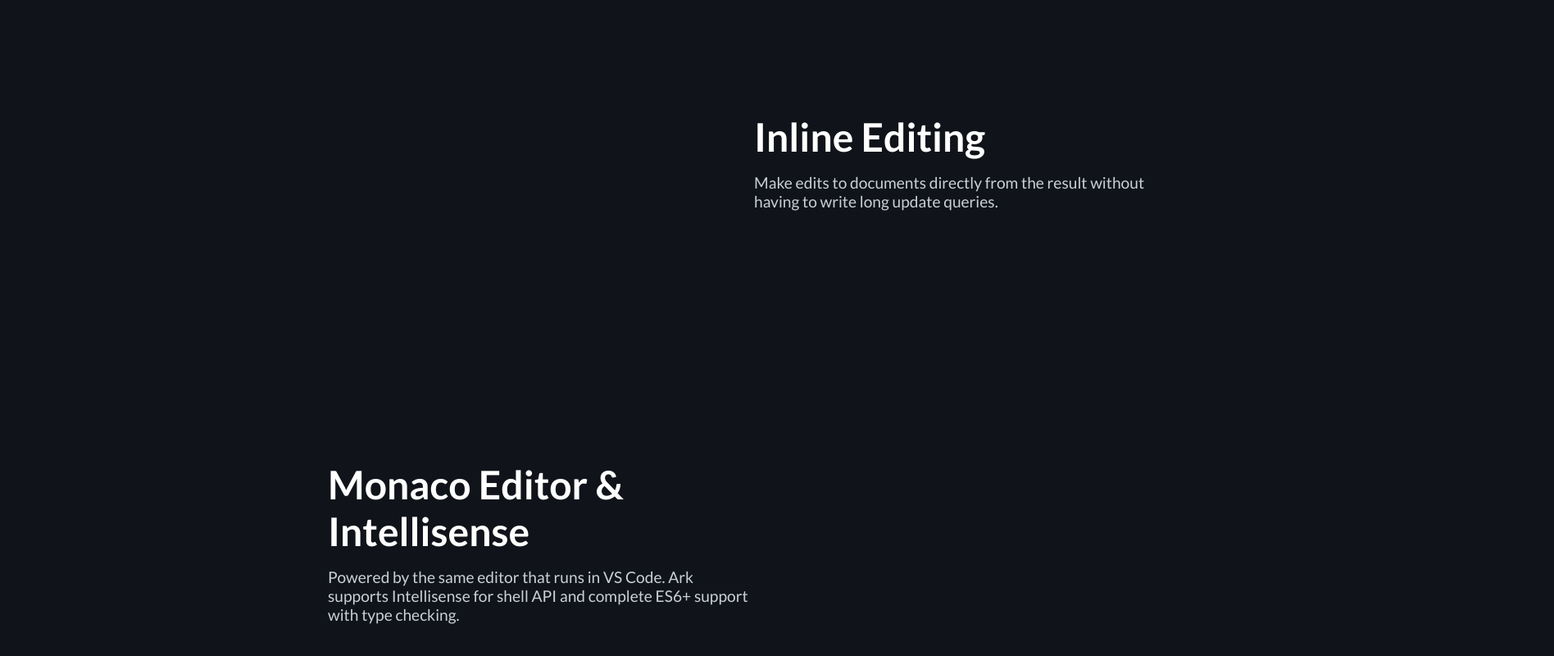
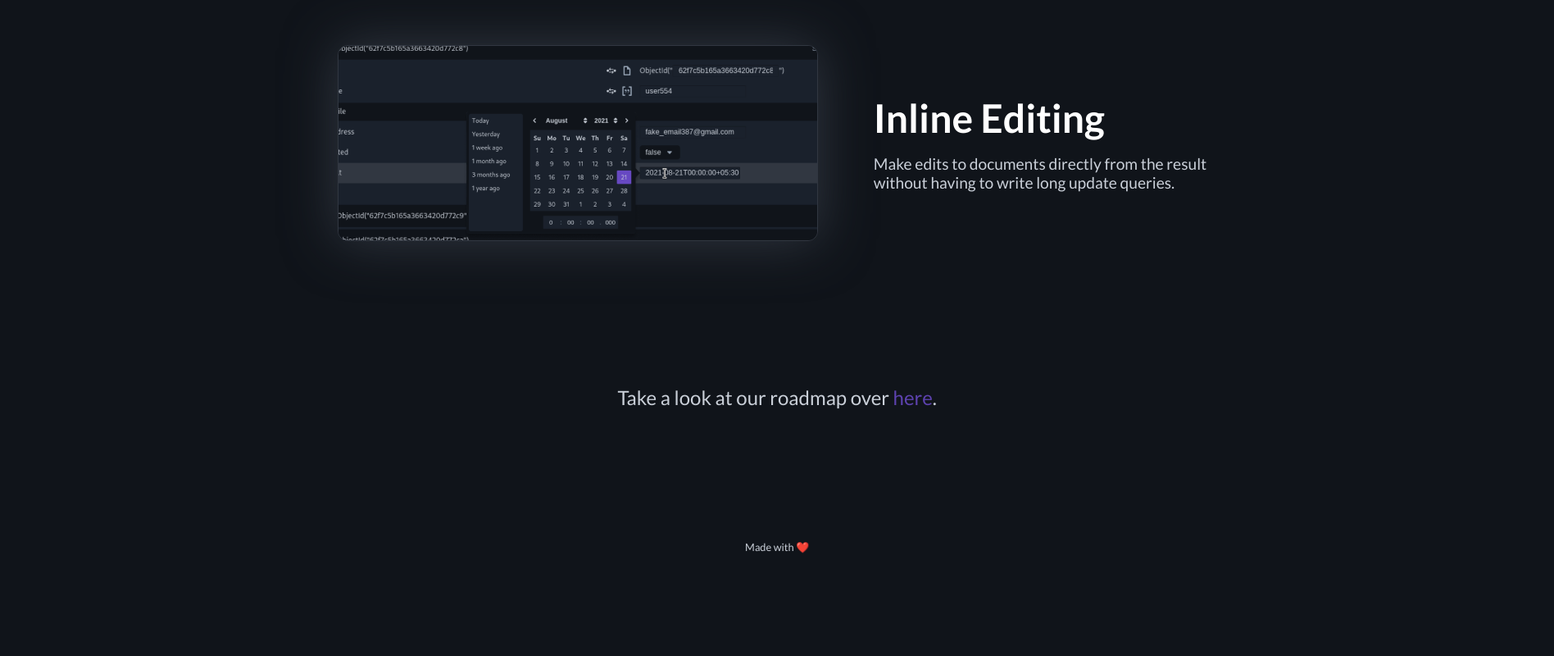
Before and after one commit to makeark/landing, a React (Vite) app: page / in a window 1280 px wide. Shown: the part 1830-2630 px from the top of the page at 82% size, 1896 px wide, since content can reach past the window. After the commit the page ends 2519 px from the top, so only its background shows below. Built offline with nearby package versions, Linux system fonts and the light colour scheme.

Commit message:
feat(home): Completed for beta

```diff
--- a/src/components/button/button.css
+++ b/src/components/button/button.css
@@ -21,10 +21,6 @@
 	filter: drop-shadow(0px 0px 2rem var(--color-primary));
 }
 
-.button.shadow:hover {
-	filter: drop-shadow(0px 0px 2rem var(--color-highlight));
-}
-
 .button:hover {
 	background: var(--color-highlight);
 }
--- a/src/components/button/index.tsx
+++ b/src/components/button/index.tsx
@@ -14,7 +14,7 @@
   } = props;
 
   return (
-    <div className={"button" + (shadow ? " shadow" : "")} onClick={() => {}}>
+    <div className={"button" + (shadow ? " primary-drop-shadow primary-drop-shadow-hover" : "")} onClick={() => {}}>
       {text}
     </div>
   );
--- a/src/index.css
+++ b/src/index.css
@@ -50,3 +50,15 @@
 a:hover {
 	color: var(--color-highlight);
 }
+
+.secondary-drop-shadow {
+	filter: drop-shadow(0px 0px 2rem var(--color-secondary));
+}
+
+.primary-drop-shadow {
+	filter: drop-shadow(0px 0px 3rem var(--color-primary));
+}
+
+.primary-drop-shadow-hover:hover {
+	filter: drop-shadow(0px 0px 3rem var(--color-highlight));
+}
--- a/src/pages/home/home.css
+++ b/src/pages/home/home.css
@@ -15,9 +15,8 @@
 	display: flex;
 	justify-content: center;
 	width: 65rem;
-	filter: drop-shadow(0px 0px 5rem var(--color-highlight));
 	border-radius: .75rem;
-	box-shadow: inset 0 1px 1px rgba(255,255,255,.50);
+	box-shadow: inset 0 1px 1px rgba(255, 255, 255, .50);
 }
 
 .home-image img {
@@ -58,19 +57,21 @@
 
 .home-section-feature {
 	display: flex;
+	gap: 2rem;
 	width: 100%;
 	height: 20rem;
 	justify-content: space-between;
 	margin-bottom: 3rem;
-	padding: 3rem 2.5rem;
+	padding: 2.5rem 0;
 }
 
 .home-section-feature-content {
 	display: flex;
 	flex-direction: column;
 	justify-content: center;
-	width: 50%;
+	width: 40%;
 	gap: 1rem;
+	padding: 1.5rem;
 }
 
 .home-section-feature-title {
@@ -95,15 +96,23 @@
 	display: flex;
 	justify-content: center;
 	align-items: center;
-	width: 50%;
+	width: 60%;
+}
+
+.home-section-feature-image img {
+	border-radius: .75rem;
+	border: 1px solid var(--color-secondary);
 }
 
 .home-section-wiki {
-	display: flex;
-	justify-content: center;
-	width: 100%;
+	text-align: center;
 	margin-bottom: 3rem;
 	padding: 3rem 1.5rem;
 	font-size: 1.5rem;
-	color: var(--color-grey)
+	color: var(--color-grey);
 }
+
+
+.home-section-wiki a {
+	font-size: 1.5rem;
+}
--- a/src/pages/home/index.tsx
+++ b/src/pages/home/index.tsx
@@ -3,38 +3,52 @@
 import { Button } from "../../components";
 
 import ARK_PREVIEW_IMAGE from "../../assets/home_preview.png";
+import EMBEDDED_MONGOSH from "../../assets/embedded_mongosh.png"
+import INLINE_EDIT_DATEPICKER from "../../assets/inline_editor.png";
 import { Link } from "react-router-dom";
 
 export function Home() {
 	return <div className="home">
+
 		<div className="home-heading">
 			<div>ark.</div>
 			<div className="home-heading-highlighted">a mongodb workspace</div>
 		</div>
 		<div className="home-sub-heading">
-			Scripting with MongoDB made free, simple, and organized.
+			Scripting with MongoDB made minimalistic.
 		</div>
 		<div className="home-buttons">
 			<Link to={"download"}>
-				<Button shadow text="Join Beta" />
+				<Button shadow text="Donwload Beta" />
 			</Link>
 		</div>
-		<div className="home-image">
+
+
+		<div className="home-image primary-drop-shadow">
 			<img src={ARK_PREVIEW_IMAGE} />
 		</div>
+
+
 		<div className="home-section-feature">
 			<div className="home-section-feature-content">
 				<div className="home-section-feature-title">
 					Embedded <code>mongosh</code>
 				</div>
 				<div className="home-section-feature-desc">
-					Supports <a href="https://www.mongodb.com/docs/mongodb-shell/reference/methods/" target={"_blank"}>mongosh</a> shell API so that you can write code that you're familiar with.
+					Supports <a href="https://www.mongodb.com/docs/mongodb-shell/reference/methods/" target={"_blank"}>mongosh</a> shell functions in the <a href="https://microsoft.github.io/monaco-editor/">Monaco</a> text editor to provide a shell experience that makes you feel at home.
 				</div>
 			</div>
-			<div className="home-section-feature-image"></div>
+			<div className="home-section-feature-image secondary-drop-shadow">
+				<img className="inline-editor" src={EMBEDDED_MONGOSH} />
+
+			</div>
 		</div>
+
+
 		<div className="home-section-feature">
-			<div className="home-section-feature-image"></div>
+			<div className="home-section-feature-image secondary-drop-shadow">
+				<img className="inline-editor" src={INLINE_EDIT_DATEPICKER} />
+			</div>
 			<div className="home-section-feature-content">
 				<div className="home-section-feature-title">
 					Inline Editing
@@ -44,19 +58,10 @@
 				</div>
 			</div>
 		</div>
-		<div className="home-section-feature">
-			<div className="home-section-feature-content">
-				<div className="home-section-feature-title">
-					{"Monaco Editor & Intellisense"}
-				</div>
-				<div className="home-section-feature-desc">
-					Powered by the same editor that runs in VS Code. Ark supports Intellisense for shell API and complete ES6+ support with type checking.
-				</div>
-			</div>
-			<div className="home-section-feature-image"></div>
-		</div>
+
+
 		<div className="home-section-wiki">
-			Read more about all the features we have to offer here.
+			Take a look at our roadmap over <a href="#">here</a>.
 		</div>
 
 	</div>
```
Also changed, not shown: src/assets/embedded_mongosh.png (added), src/assets/inline_editor.png (added).
